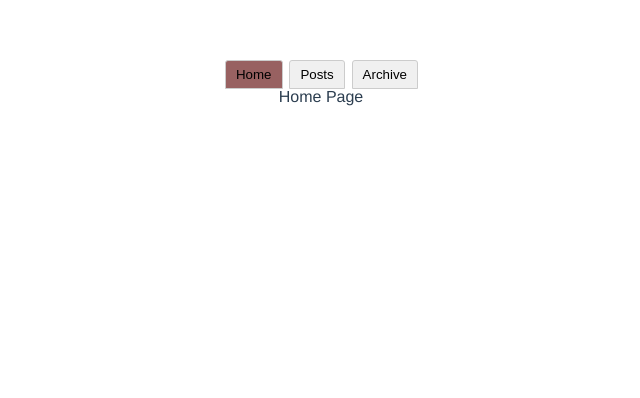
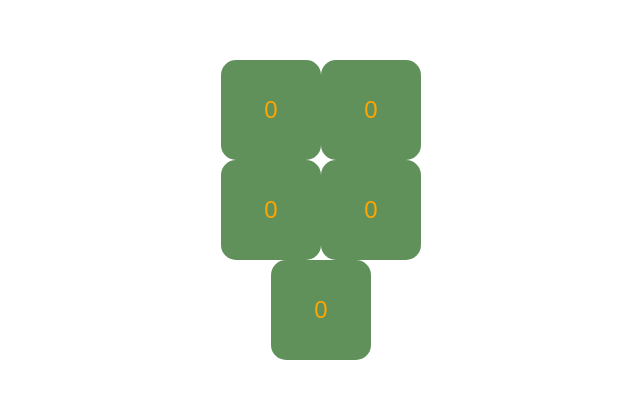
Before and after one commit to yuri-li/vue3-study, a Vue app: page / in a window 1280 px wide. Shown: the top 398 px of the page, without its empty margins (319-959 px from the left). Built offline with nearby package versions, Linux system fonts and the light colour scheme.

Commit message:
feat: 函数

```diff
--- a/src/App.vue
+++ b/src/App.vue
@@ -1,9 +1,10 @@
 <template>
-  <SwitchTabs />
+  <Func />
 </template>
 <script setup lang="ts">
 // import HelloWorld from "@/components/HelloWorld.vue"
-import SwitchTabs from "@/components/tabs/Index.vue"
+// import SwitchTabs from "@/components/tabs/Index.vue"
+import Func from "@/components/func/Index.vue"
 </script>
 <style lang="scss">
 #app {
--- /dev/null
+++ b/src/components/func/Cell.vue
@@ -0,0 +1,25 @@
+<template>
+    <input :readonly="readonly" :value="value" />
+</template>
+<script lang="ts" setup>
+
+withDefaults(defineProps<{
+    readonly: boolean,
+    value: number,
+}>(), {
+    readonly: true,
+    value: 0,
+})
+</script>
+<style lang="scss" scoped>
+input {
+    width: 100px;
+    height: 100px;
+    border: none;
+    border-radius: 15px;
+    background-color: rgb(96, 145, 91);
+    color: orange;
+    font-size: 24px;
+    text-align: center;
+}
+</style>
--- /dev/null
+++ b/src/components/func/Index.vue
@@ -0,0 +1,33 @@
+<template>
+    <div class="content">
+        <div class="left">
+            <div class="first">
+                <Cell :readonly="false" :value="data.x" />
+                <Cell :readonly="true" :value="data.y" />
+            </div>
+            <div class="second">
+                <Cell :readonly="false" :value="result.x.valueOf()" />
+                <Cell :readonly="true" :value="result.y.valueOf()" />
+            </div>
+        </div>
+        <div class="right">
+            <Cell :readonly="true" :value="result.total.valueOf()" />
+        </div>
+    </div>
+</template>
+<script lang="ts" setup>
+import Cell from "@/components/func/Cell.vue"
+import { reactive, computed } from "vue"
+
+const data = reactive({
+    x: 0,
+    y: 0,
+})
+const result = computed(() => {
+    return {
+        x: data.x * data.x,
+        y: data.y * data.y,
+        total: data.x * data.x + data.y * data.y,
+    }
+})
+</script>
```
